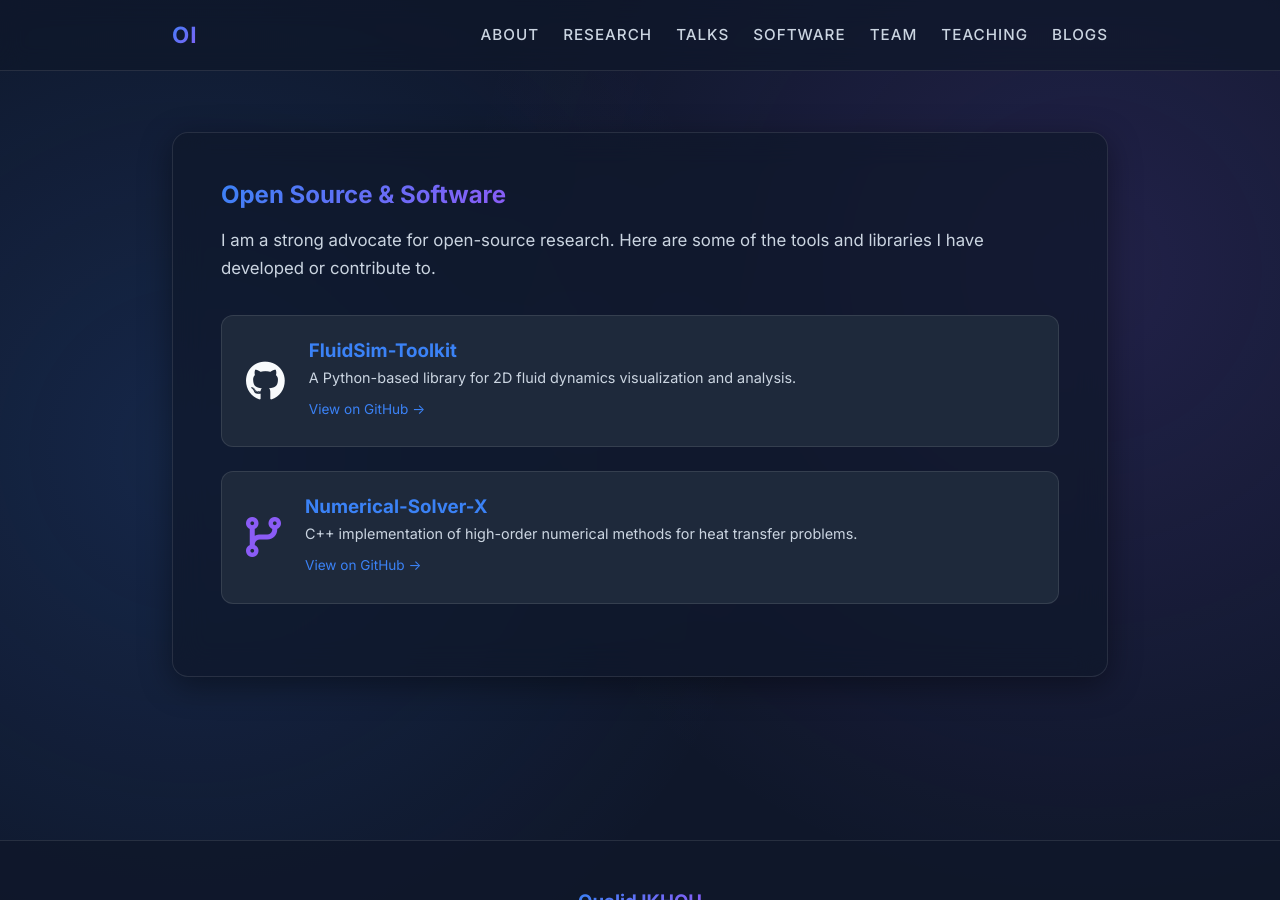
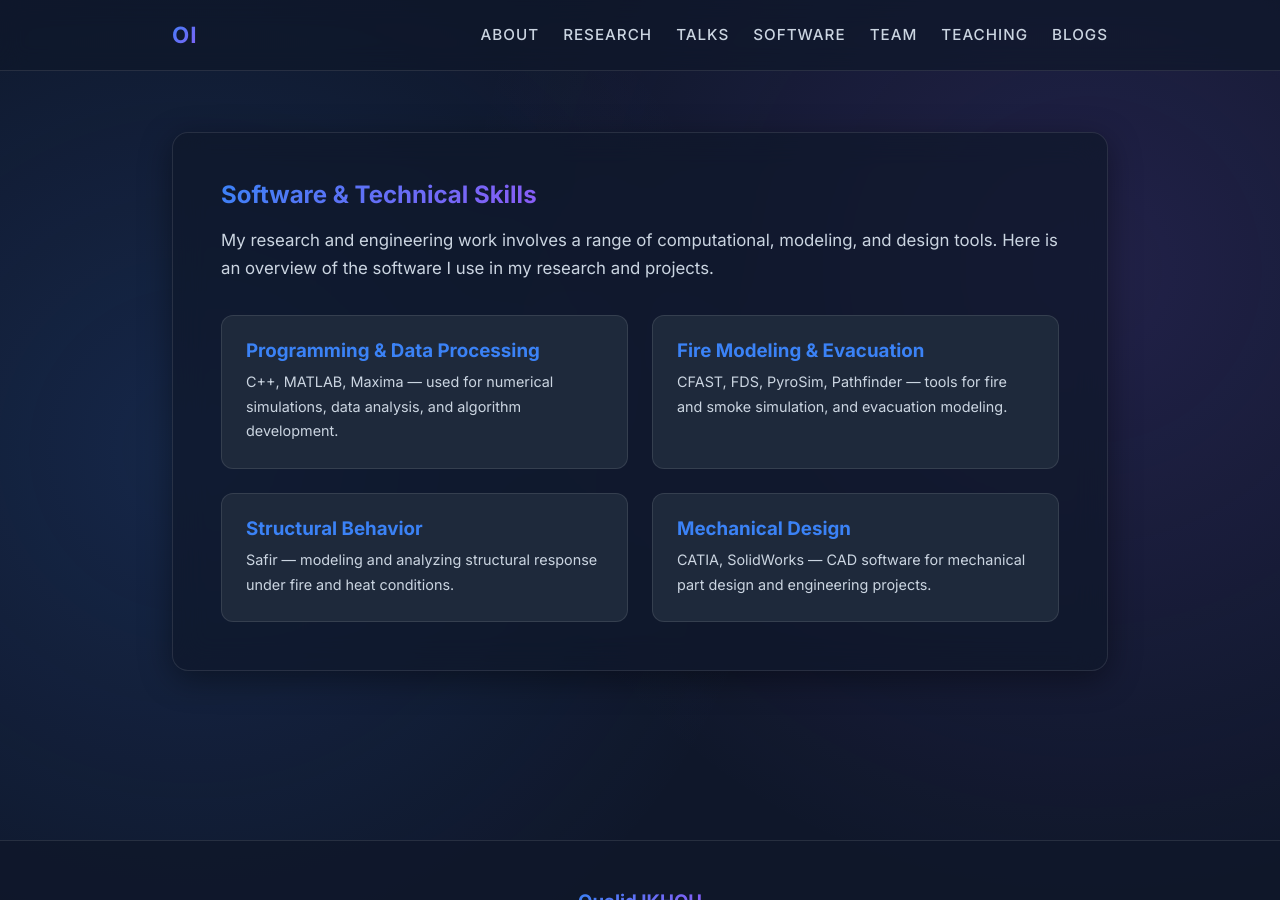
Before and after one commit to oualidikhou/oualidikhou.github.io, a Jekyll site: the page built from software.md, in a window 1280 px wide and 900 px high. Built offline with Jekyll 4.4.1, drawn with Linux system fonts in a browser that asks for light colours.

Commit message:
Update software.md

```diff
--- a/software.md
+++ b/software.md
@@ -4,28 +4,44 @@ title: Software
 ---
 
 <section>
-  <h1 class="gradient-text">Open Source & Software</h1>
+  <h1 class="gradient-text">Software & Technical Skills</h1>
   <p class="hero-bio">
-    I am a strong advocate for open-source research. Here are some of the tools and libraries I have developed or contribute to.
+    My research and engineering work involves a range of computational, modeling, and design tools. Here is an overview of the software I use in my research and projects.
   </p>
 
-  <div style="margin-top: 2rem;">
-    <div style="background: var(--bg-secondary); padding: 1.5rem; border-radius: 12px; border: 1px solid var(--glass-border); margin-bottom: 1.5rem; display: flex; align-items: center; gap: 1.5rem;">
-      <i class="fa-brands fa-github" style="font-size: 2.5rem; color: var(--text-primary);"></i>
-      <div>
-        <h3 style="margin-bottom: 0.2rem; color: var(--accent-blue);">FluidSim-Toolkit</h3>
-        <p style="font-size: 0.9rem; color: var(--text-secondary);">A Python-based library for 2D fluid dynamics visualization and analysis.</p>
-        <a href="#" style="font-size: 0.85rem; margin-top: 0.5rem; display: inline-block;">View on GitHub →</a>
-      </div>
+  <div style="margin-top: 2rem; display: grid; grid-template-columns: repeat(auto-fit, minmax(300px, 1fr)); gap: 1.5rem;">
+
+    <!-- Programming & Data Analysis -->
+    <div style="background: var(--bg-secondary); padding: 1.5rem; border-radius: 12px; border: 1px solid var(--glass-border);">
+      <h3 style="margin-bottom: 0.5rem; color: var(--accent-blue);">Programming & Data Processing</h3>
+      <p style="color: var(--text-secondary); font-size: 0.9rem;">
+        C++, MATLAB, Maxima — used for numerical simulations, data analysis, and algorithm development.
+      </p>
     </div>
 
-    <div style="background: var(--bg-secondary); padding: 1.5rem; border-radius: 12px; border: 1px solid var(--glass-border); margin-bottom: 1.5rem; display: flex; align-items: center; gap: 1.5rem;">
-      <i class="fa-solid fa-code-branch" style="font-size: 2.5rem; color: var(--accent-purple);"></i>
-      <div>
-        <h3 style="margin-bottom: 0.2rem; color: var(--accent-blue);">Numerical-Solver-X</h3>
-        <p style="font-size: 0.9rem; color: var(--text-secondary);">C++ implementation of high-order numerical methods for heat transfer problems.</p>
-        <a href="#" style="font-size: 0.85rem; margin-top: 0.5rem; display: inline-block;">View on GitHub →</a>
-      </div>
+    <!-- Fire Modeling & Evacuation -->
+    <div style="background: var(--bg-secondary); padding: 1.5rem; border-radius: 12px; border: 1px solid var(--glass-border);">
+      <h3 style="margin-bottom: 0.5rem; color: var(--accent-blue);">Fire Modeling & Evacuation</h3>
+      <p style="color: var(--text-secondary); font-size: 0.9rem;">
+        CFAST, FDS, PyroSim, Pathfinder — tools for fire and smoke simulation, and evacuation modeling.
+      </p>
     </div>
+
+    <!-- Structural Behavior -->
+    <div style="background: var(--bg-secondary); padding: 1.5rem; border-radius: 12px; border: 1px solid var(--glass-border);">
+      <h3 style="margin-bottom: 0.5rem; color: var(--accent-blue);">Structural Behavior</h3>
+      <p style="color: var(--text-secondary); font-size: 0.9rem;">
+        Safir — modeling and analyzing structural response under fire and heat conditions.
+      </p>
+    </div>
+
+    <!-- Mechanical Design -->
+    <div style="background: var(--bg-secondary); padding: 1.5rem; border-radius: 12px; border: 1px solid var(--glass-border);">
+      <h3 style="margin-bottom: 0.5rem; color: var(--accent-blue);">Mechanical Design</h3>
+      <p style="color: var(--text-secondary); font-size: 0.9rem;">
+        CATIA, SolidWorks — CAD software for mechanical part design and engineering projects.
+      </p>
+    </div>
+
   </div>
 </section>
```
